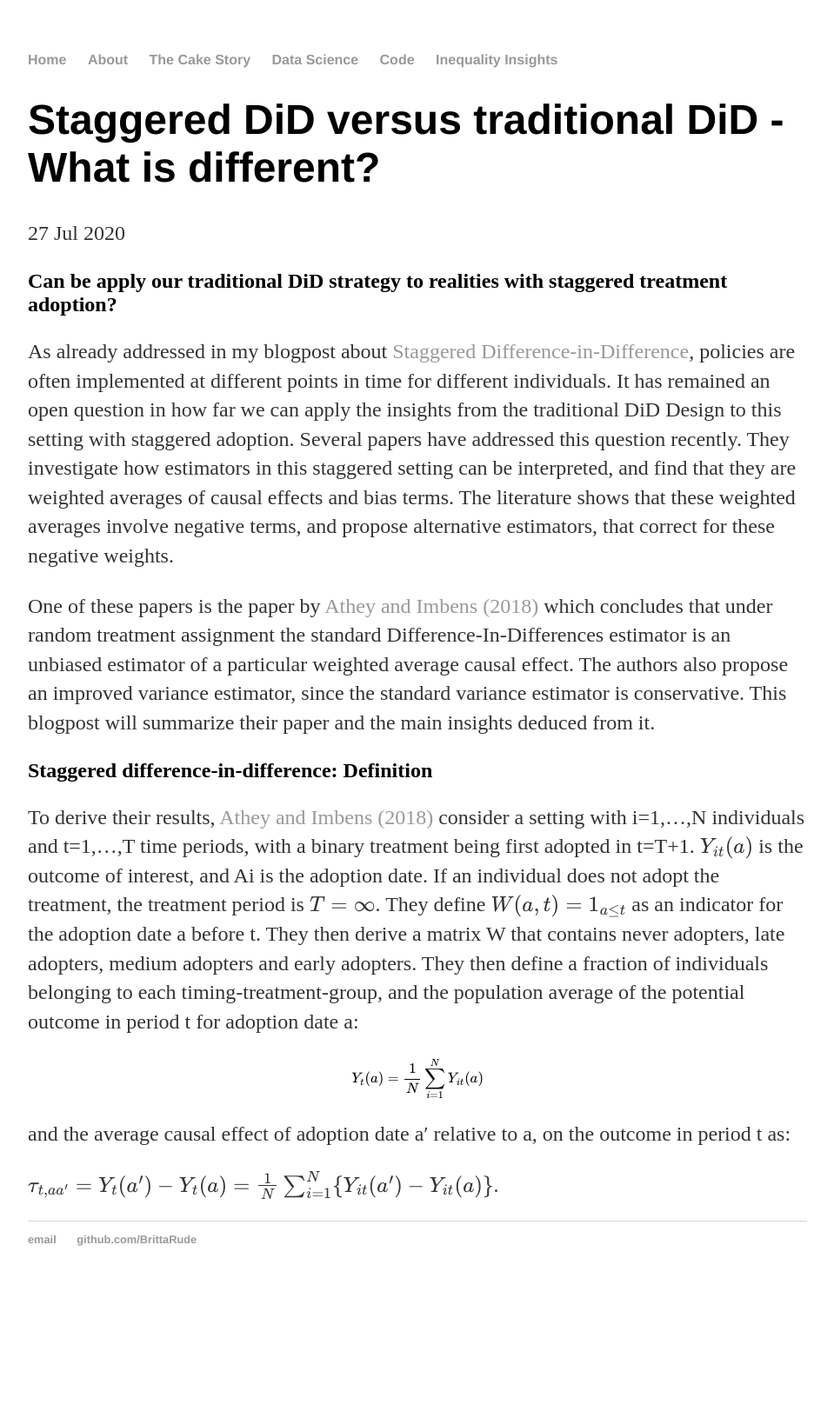
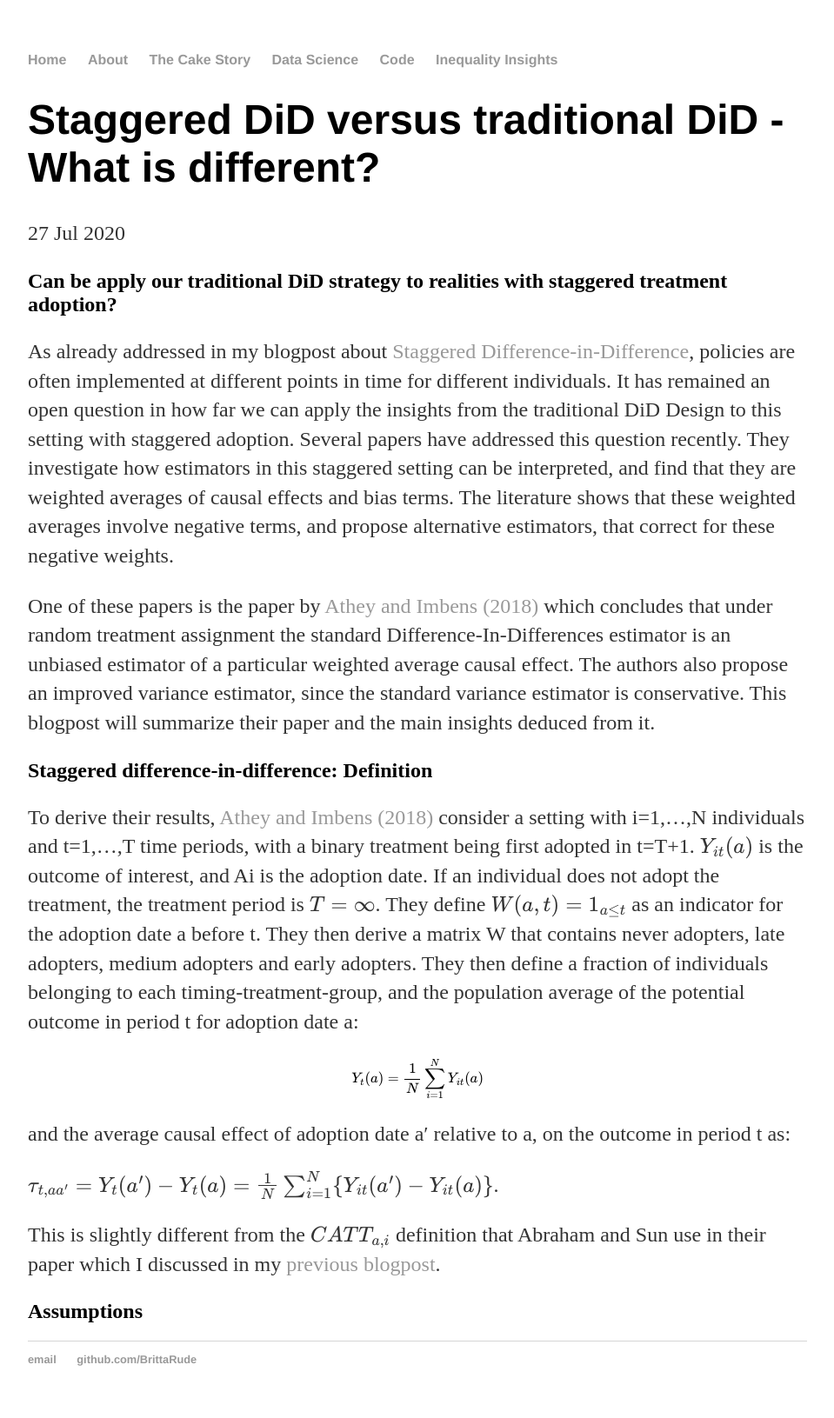
Before and after one commit to BrittaRude/BrittaRude.github.io, a Jekyll site: the page built from inputs_datascience/_posts/2020-07-27-britta-rude-staggered-did-new-insights.md, in a window 1280 px wide. Shown: the whole page at 87% size, without its empty margins (160-1119 px from the left). Built offline with Jekyll 4.4.1, drawn with Linux system fonts in a browser that asks for light colours; formulas are drawn with MathJax 3; before the commit the page ends 1493 px from its top, so only the background shows below that.

Commit message:
Update 2020-07-27-britta-rude-staggered-did-new-insights.md

```diff
--- a/inputs_datascience/_posts/2020-07-27-britta-rude-staggered-did-new-insights.md
+++ b/inputs_datascience/_posts/2020-07-27-britta-rude-staggered-did-new-insights.md
@@ -20,3 +20,7 @@ $$ Y_t(a) = \frac{1}{N} \sum_{i=1}^N Y_{it}(a)$$
 and the average causal effect of adoption date a′ relative to a, on the outcome in period t as:
 
 $$ \tau_{t, aa'} = Y_t(a') - Y_t(a) = \frac{1}{N} \sum_{i=1}^N \{Y_{it}(a') - Y_{it}(a) \}$$.
+
+This is slightly different from the $$CATT_{a,i}$$ definition that Abraham and Sun use in their paper which I discussed in my [previous blogpost](https://brittarude.github.io/blog/2020/07/26/britta-rude-event-studies-dynamic-treatment).
+
+## Assumptions
```
